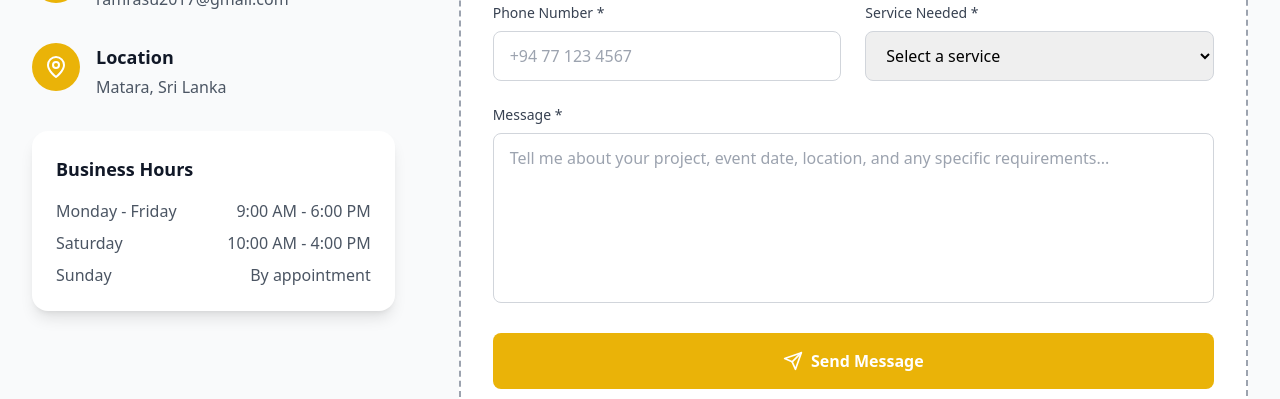
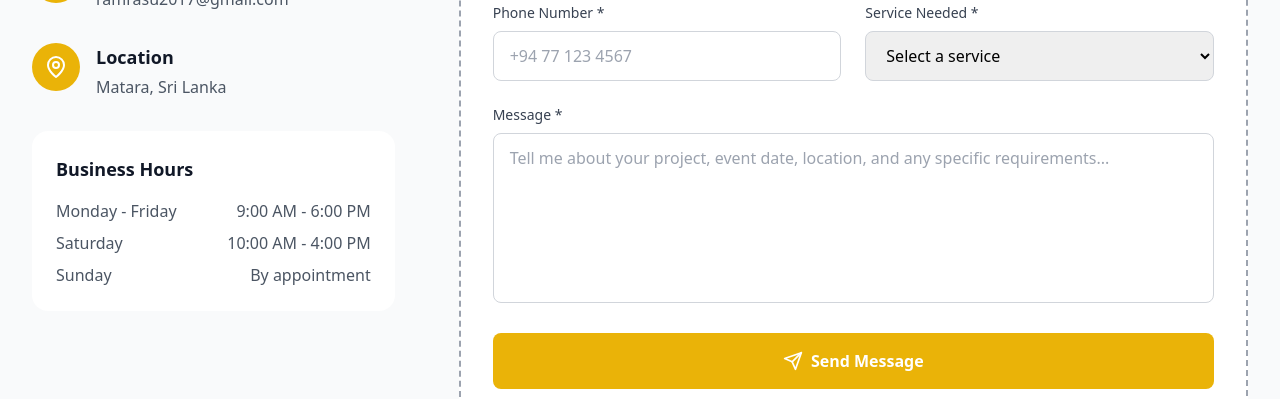
Before and after one commit to yasindugunasekara/yasindu-gunasekara-photography, a React (Vite) app: page / in a window 1280 px wide. Shown: the part 5500-5899 px from the top of the page. Built offline with nearby package versions, Linux system fonts and the light colour scheme.

Commit message:
remove shodows

```diff
--- a/src/components/Contact.tsx
+++ b/src/components/Contact.tsx
@@ -135,7 +135,7 @@ const Contact: React.FC = () => {
             </div>
 
             {/* Business Hours */}
-            <div className="bg-white p-6 rounded-2xl shadow-lg">
+            <div className="bg-white p-6 rounded-2xl ">
               <h4 className="text-lg font-semibold text-gray-900 mb-4">Business Hours</h4>
               <div className="space-y-2 text-gray-600">
                 <div className="flex justify-between">
```
